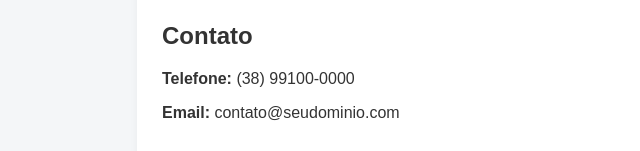
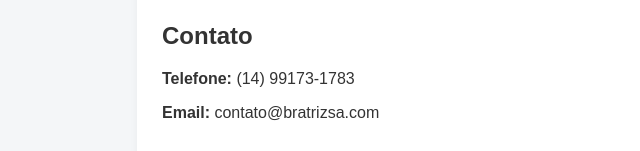
Before and after one commit to lucasoliveirah218-prog/beatriz, a plain HTML site: page index.html in a window 1280 px wide. Shown: the part 782-933 px from the top of the page, 3-643 px from the left. Drawn offline with Linux system fonts and the light colour scheme.

Commit message:
Update index.html

```diff
--- a/index.html
+++ b/index.html
@@ -6,7 +6,7 @@
 <meta name="viewport" content="width=device-width, initial-scale=1.0">
 
 <!-- 🔥 META VERIFICAÇÃO (SUBSTITUI PELO SEU) -->
-<meta name="facebook-domain-verification" content="COLE_AQUI_SEU_CODIGO">
+<meta name="facebook-domain-verification" content="ookmda3ntqu7tg9vdmtc3o2ho5n5re">
 
 <title>64.767.104 Beatriz Lopes de SA | Alimentação Corporativa</title>
 
@@ -103,10 +103,10 @@ header {
 
   <div class="card">
     <h2>Contato</h2>
-    <p><strong>Telefone:</strong> (38) 99100-0000</p>
-    <p><strong>Email:</strong> contato@seudominio.com</p>
+    <p><strong>Telefone:</strong> (14) 99173-1783</p>
+    <p><strong>Email:</strong> contato@bratrizsa.com</p>
 
-    <a href="https://wa.me/5538991000000" class="button">
+    <a href="https://wa.me/5514991731783" class="button">
       Falar no WhatsApp
     </a>
   </div>
```
